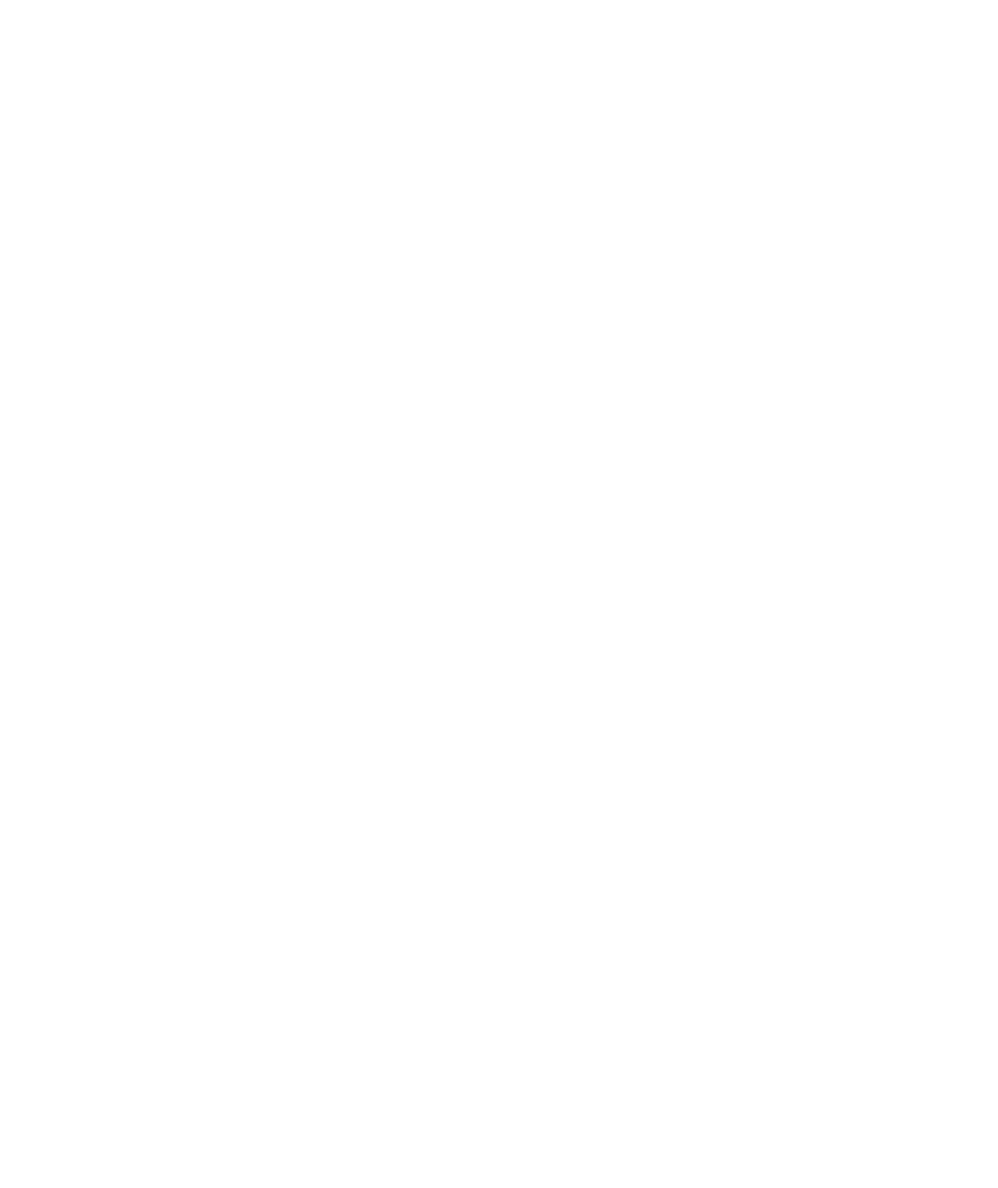
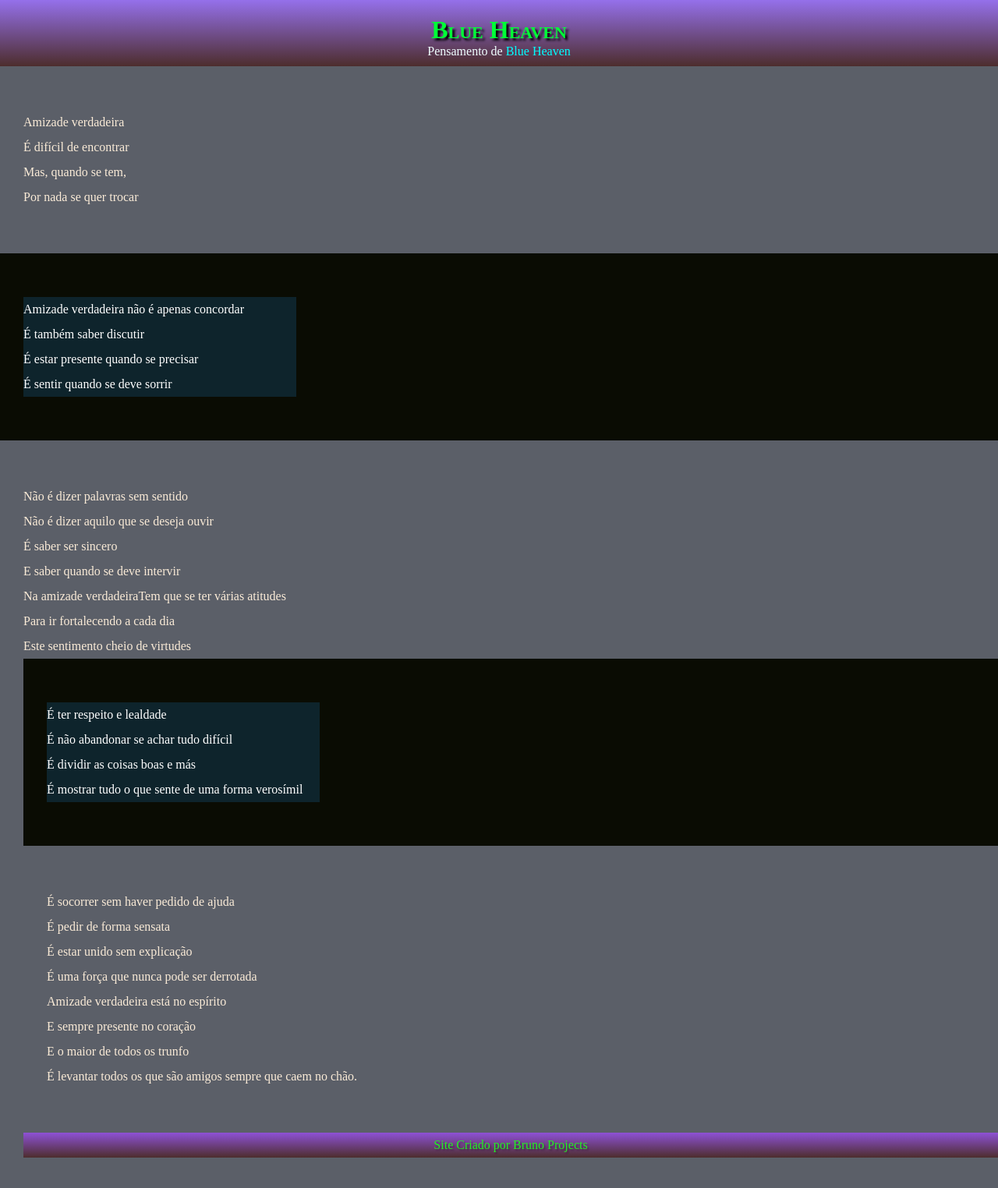
Before and after one commit to brunoalmeidaprojetogithub/ProjetoPoesia, a plain HTML site: page index.html in a window 1280 px wide. Shown: the whole page at 78% size. Before the commit the page ends 800 px from the top, so only its background shows below. Drawn offline with Linux system fonts and the light colour scheme.

Commit message:
atualizaco101

```diff
--- a/index.html
+++ b/index.html
@@ -3,9 +3,60 @@
 <head>
     <meta charset="UTF-8">
     <meta name="viewport" content="width=device-width, initial-scale=1.0">
-    <title>Document</title>
+    <title>Blue Heaven</title>
+    <link rel="shortcut icon" href="favicon/favicon1.png" type="image/x-icon">
+    <link rel="stylesheet" href="style.css">
 </head>
 <body>
+    <header>
+        <h1>Blue Heaven</h1>
+        <p>Pensamento de <a href="https://www.pensador.com/autor/blue_heaven">Blue Heaven</a></p>
+    </header>
+    <section class=" normal">
+        <p>Amizade verdadeira <br>
+            É difícil de encontrar <br>
+            Mas, quando se tem, <br>
+            Por nada se quer trocar <br>
+        </p>
+    </section>
+    <section class="imagem">
+        <p>Amizade verdadeira não é apenas concordar <br>
+            É também saber discutir <br>
+            É estar presente quando se precisar <br>
+            É sentir quando se deve sorrir <br>
+        </p>
+    </section>
+    <section class=" normal">
+        <p>
+            Não é dizer palavras sem sentido <br>
+            Não é dizer aquilo que se deseja ouvir <br>
+            É saber ser sincero <br>
+            E saber quando se deve intervir <br>
+        </p>
+        <p>Na amizade verdadeiraTem que se ter várias atitudes <br>
+            Para ir fortalecendo a cada dia <br>
+            Este sentimento cheio de virtudes <br>
+        </p>
 
+        <section class="imagem">
+           <p> É ter respeito e lealdade <br>
+            É não abandonar se achar tudo difícil <br>
+            É dividir as coisas boas e más <br>
+            É mostrar tudo o que sente de uma forma verosímil <br>
+        </p>
+    </section>
+    <section class="normal">
+        <p>É socorrer sem haver pedido de ajuda <br>
+            É pedir de forma sensata <br>
+            É estar unido sem explicação <br>
+            É uma força que nunca pode ser derrotada <br>
+        </p>
+        <p>Amizade verdadeira está no espírito <br>
+            E sempre presente no coração <br>
+            E o maior de todos os trunfo <br>
+            É levantar todos os que são amigos sempre que caem no chão.
+        </p>
+    </section>
+      <footer>Site Criado por Bruno Projects</footer>
 </body>
 </html>
--- /dev/null
+++ b/style.css
@@ -0,0 +1,69 @@
+@charset "UTF-8";
+
+*{
+    margin: 0px;
+    padding: 0px;
+}
+html, body{
+    min-height: 100vh;
+    background-color: aquamarine;
+
+}
+body{
+    margin: auto;
+    padding: auto;
+}
+
+header{
+    background-image: linear-gradient(rgba(154, 78, 240, 0.808), rgb(77, 45, 45));
+    text-align: center;
+
+
+    padding-top: 20px;
+}
+header > h1{
+    color: rgb(0, 255, 55);
+    font-variant: small-caps;
+    text-shadow: 3px 3px 3px black;
+}
+header > p{
+    color: azure;
+    padding-bottom: 10px;
+}
+p > a{
+    color: aqua;
+    text-decoration: none;
+}
+section{
+    line-height: 2em;
+    padding-left: 30px;
+    padding-bottom: 7vh;
+    padding-top: 7vh;
+
+}
+section.normal{
+    background-color: rgb(91, 95, 104);
+
+
+}
+section.normal > p{
+    color: antiquewhite;
+
+}
+section.imagem{
+    background-color: rgb(10, 12, 3);
+    padding-right: 10px;
+    color: white
+}
+section.imagem > p{
+    background-color: rgba(16, 47, 61, 0.712);
+    max-width: 350px;
+}
+footer{
+    background-image: linear-gradient(rgba(154, 78, 240, 0.808), rgb(77, 45, 45));
+    color: rgb(33, 241, 33);
+    text-align: center;
+    text-shadow: 2px 2px 2px rgba(0, 0, 0, 0.281);
+    margin: auto;
+
+}
```
